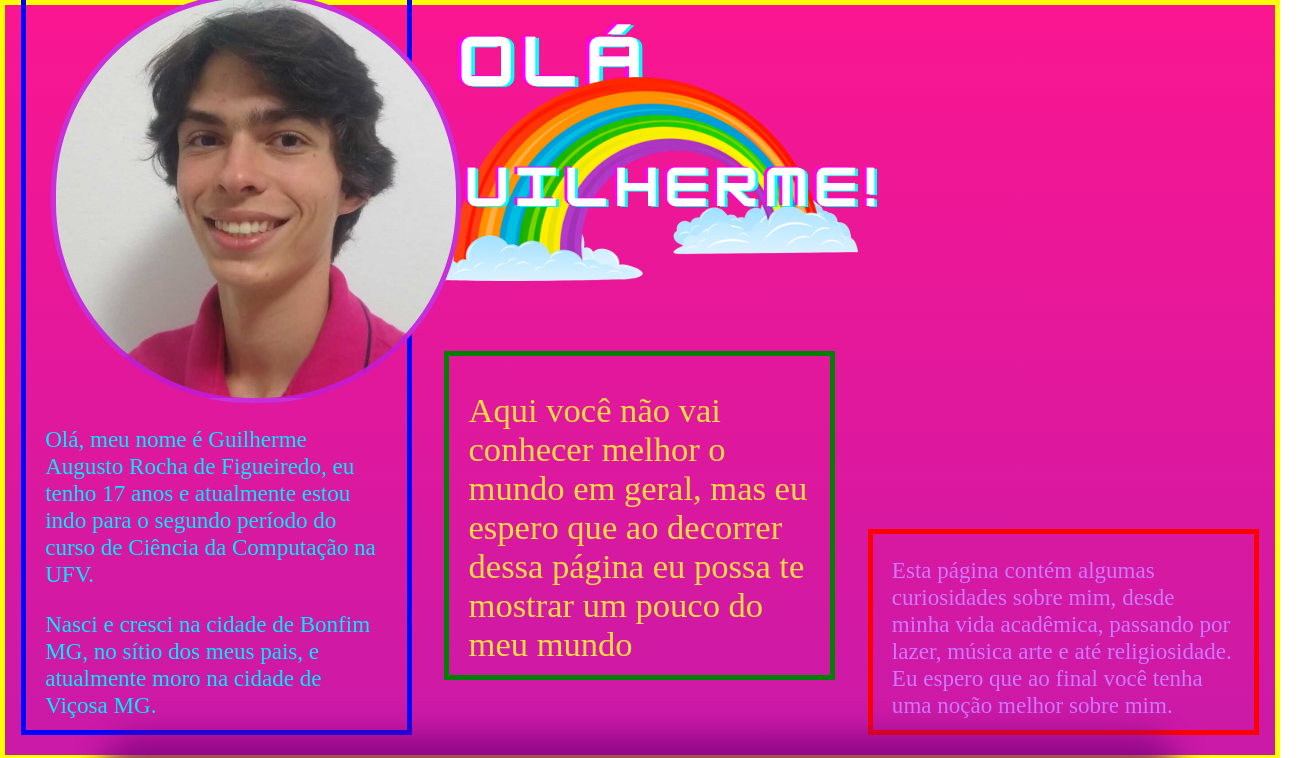
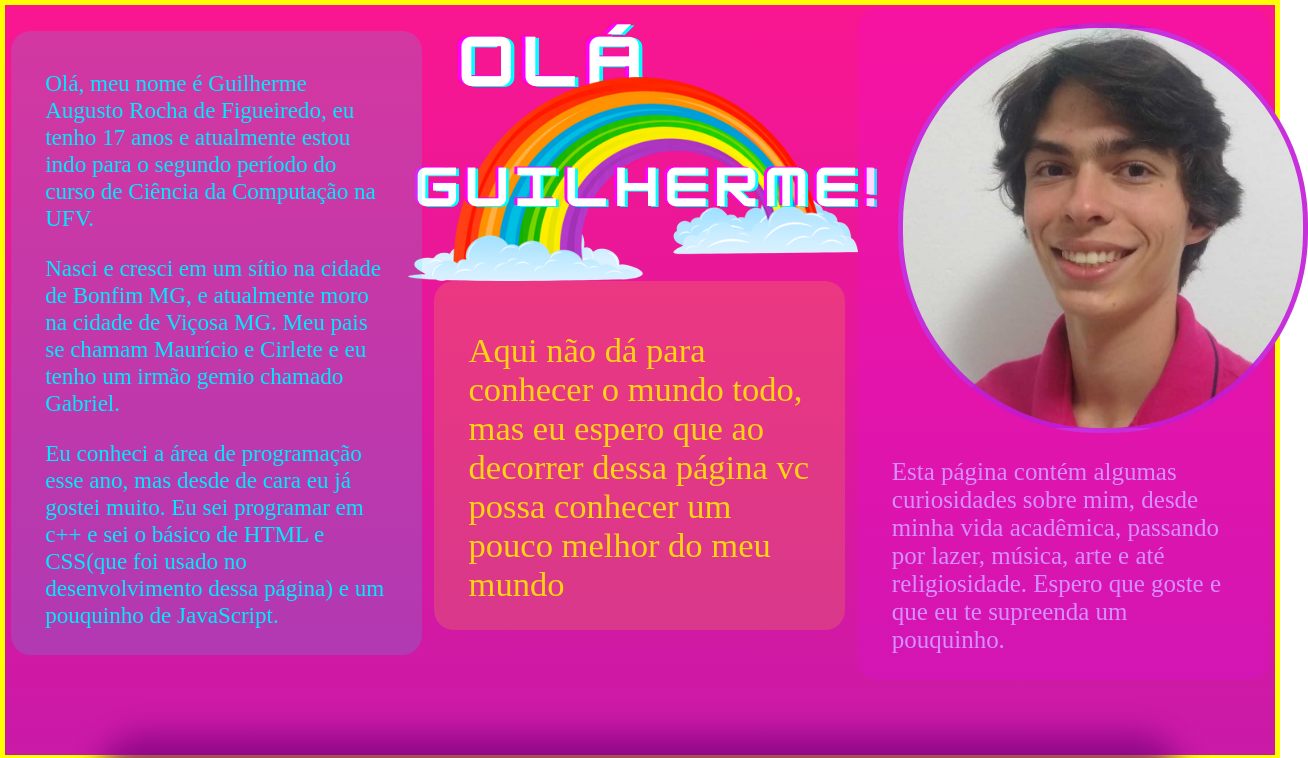
Before and after one commit to GuiFigueired0/Web-SobreMim-GuilhermeFigueiredo, a plain HTML site: page index.html in a window 1280 px wide. Shown: the top 758 px of the page, 1308 px wide, since content can reach past the window. Drawn offline with Linux system fonts and the light colour scheme.

Commit message:
layout conteudo principal, falta retoques

```diff
--- a/css/style.css
+++ b/css/style.css
@@ -2,6 +2,7 @@ body, html {
     margin: 0;
     padding: 0;
     height: 100%;
+    max-height: 1500px;
     min-width: 700px;
 }
 
@@ -22,7 +23,7 @@ span {
     background-repeat: no-repeat;
     background-position: top center;
 
-    flex-wrap: nowrap;
+    flex-wrap: wrap;
     justify-content: space-around;
     align-items: flex-end;
 }
@@ -362,16 +363,51 @@ span.titulo {
 
 /*** PAGINA PRINCIPAL ***/
 
-/* Coluna Direita */
+/* Coluna Esquerda */
 #coluna-esquerda {
     width: 30%;
-    border: 5px solid blue;
-    margin-bottom: 20px;
+    min-width: 300px;
+    /*border: 5px solid blue;*/
+    margin-bottom: 100px;
     font-size: 1.2em;
+    background: rgba(0, 238, 255, 0.15);
+    border-radius: 20px;
+    padding: 15px;
 }
 
 #coluna-esquerda p {
     color: #00eaff;
+}
+
+/* Coluna Meio */
+#coluna-meio {
+    width: 30%;
+    min-width: 250px;
+    margin-bottom: 125px;
+    /*border: 5px solid green;*/
+    font-size: 1.8em;
+    background: rgba(255, 234, 0, 0.15);
+    border-radius: 20px;
+    padding: 15px;
+}
+
+#coluna-meio p {
+   color: #ffd412;
+}
+
+/*Coluna Direita */
+#coluna-direita {
+    width: 30%;
+    min-width: 300px;
+    margin-bottom: 75px;
+    font-size: 1.3em;
+    background: rgba(230, 0, 255, 0.15);
+    border-radius: 20px;
+    padding: 15px;
+}
+
+#coluna-direita p {
+    color: #d68eff;
 }
 
 #perfil {
@@ -385,31 +421,3 @@ span.titulo {
     margin-right: 25px;
     margin-left: 25px;
 }
-
-#coluna-direita {
-    width: 30%;
-}
-
-/* Coluna Meio */
-#coluna-meio {
-    width: 30%;
-    margin-bottom: 75px;
-    border: 5px solid green;
-    font-size: 1.8em;
-}
-
-#coluna-meio p {
-   color: #ffdc41;
-}
-
-/*Coluna Direita */
-#coluna-direita {
-    width: 30%;
-    margin-bottom: 20px;
-    border: 5px solid red;
-    font-size: 1.2em;
-}
-
-#coluna-direita p {
-    color: #cd77ff;
-}
--- a/index.html
+++ b/index.html
@@ -14,27 +14,38 @@
 
         <div class="conteudo-principal"><!--Inicio do conteudo principal-->
 
+
+
             <div id="coluna-esquerda">
+                <p>
+                    Olá, meu nome é Guilherme Augusto Rocha de Figueiredo, eu tenho 17 anos e atualmente estou
+                    indo para o segundo período do curso de Ciência da Computação na UFV.
+                </p>
 
-                <div id="perfil"></div>
+                <p>
+                    Nasci e cresci em um sítio na cidade de Bonfim MG, e atualmente moro na cidade de Viçosa MG.
+                    Meu pais se chamam Maurício e Cirlete e eu tenho um irmão gemio chamado Gabriel.
+                </p>
 
-                <p>Olá, meu nome é Guilherme Augusto Rocha de Figueiredo, eu tenho 17 anos e atualmente estou
-                    indo para o segundo período do curso de Ciência da Computação na UFV.</p>
-
-                <p>Nasci e cresci na cidade de Bonfim MG, no sítio dos meus pais, e atualmente moro na cidade de Viçosa MG.</p>
+                <p>
+                    Eu conheci a área de programação esse ano, mas desde de cara eu já gostei muito. Eu sei programar em c++
+                    e sei o básico de HTML e CSS(que foi usado no desenvolvimento dessa página) e um pouquinho de JavaScript.
+                </p>
 
             </div>
 
             <div id="coluna-meio">
 
-                <p>Aqui você não vai conhecer melhor o mundo em geral, mas eu espero que ao decorrer dessa página eu possa te mostrar um pouco do meu mundo</p>
+                <p>Aqui não dá para conhecer o mundo todo, mas eu espero que ao decorrer dessa página vc possa conhecer um pouco melhor do meu mundo</p>
 
             </div>
 
             <div id="coluna-direita">
 
-                <p>Esta página contém algumas curiosidades sobre mim, desde minha vida acadêmica, passando por lazer, música arte e até
-                    religiosidade. Eu espero que ao final você tenha uma noção melhor sobre mim.
+                <div id="perfil"></div>
+
+                <p>Esta página contém algumas curiosidades sobre mim, desde minha vida acadêmica, passando por lazer, música, arte e até
+                    religiosidade. Espero que goste e que eu te supreenda um pouquinho.
                 </p>
 
             </div>
@@ -72,7 +83,7 @@
                 </p>
 
                 <p> Atualmente eu estou cursando Ciência da Computação na UFV e sou apaixonado por qualquer coisa que envolve programação. No
-                    primeiro período eu fui a aluno da sala com maior nota, tendo tirado um CR(coeficiente de rendimento) de 95.2 pontos em 100,
+                    primeiro período eu fui o aluno da sala com maior nota, tendo tirado um CR(coeficiente de rendimento) de 95.2 pontos em 100,
                     e tenho como objetivo manter o meu CR bem alto por todo o curso.
                 </p>
 
@@ -101,8 +112,8 @@
                 <p>
                     O meu passatempo favorito é ler, eu amo ler e estou com um livro ou kindle, meus gêneros favoritos são fantasia
                     e ficção-científica e eu leio cerca de uns 50-60 livros por ano. Eu participo de um discord de leituras da booktuber
-                    Tamirez(canal Resenhando Sonhos) onde eu fiz boas amizades. A gente faz leitura conjunta e comenta dos livros que estamos
-                    lendo e coisas aleatórias da vida.<br> Eu gosto muito de ler porque acho que na corria e confusão do dia a dia, nada consegue
+                    Tamirez(canal Resenhando Sonhos) onde fiz boas amizades. A gente faz leitura conjunta e comenta dos livros que estamos
+                    lendo e coisas aleatórias da vida.<br> Eu gosto muito de ler porque acho que na correria e confusão do dia a dia, nada consegue
                     me transportar para outra realidade e me deixar tão imerso a ponto de esquecer a realidade ao meu redor como um bom livro.
                 </p>
 
@@ -142,7 +153,7 @@
 
                 <p>
                     Eu sou apaixonado por tudo que envolve música, desde cantar a tocar violão e dançar. A música é o meu lugar
-                    de conforto, quando eu estou feliz eu gosto de cantar pra expressar minha felicidade e quando eu estou
+                    de conforto, quando eu estou feliz eu gosto de cantar pra expressar minha felicidade e quando estou
                     triste eu canto para me animar. Se você me encontrar andando sozinho pela rua eu provavelmente vou estar
                     cantarolando alguma música no fundo da minha cabeça.
                 </p>
@@ -156,9 +167,9 @@
                 </p>
 
                 <p>
-                    Por fim, eu acho que a música consegue me trazer uma felicidade e leveza muito grande por isso que todo dia em algum
-                    momento eu vou estar escutando musica, se for em um dia muito corrido, pelo menos tem que ter um lo-fi para acompanhar
-                    as minhas atividades.
+                    Por fim, eu acho que a música consegue me trazer uma felicidade e leveza muito grande, por isso que todo dia em algum
+                    momento eu vou estar escutando musica. Mesmo se for em um dia muito corrido, pelo menos um lo-fi
+                    eu tenho que escutar para acompanhar as minhas atividades.
                 </p>
 
             </div>
@@ -241,16 +252,17 @@
                     Eu também fui o primeiro coroinha da minha cidade dos tempos atuais. Por muito tempo não havia ninguém,
                     ai quando abriu um curso de preparação eu fui o primeiro e único a participar pelas primeiras três semanas,
                     até que depois apareceu mais 3 meninas e a gente serviu junto por uns 2 a 3 anos e viramos bons amigos. Depois disso,
-                    abriu mais um curso de preparação em que muita gente entrou e na missa de formação desses coroinhas, eu e minhas
-                    amigas passamos a ser acólitos e eramos escalados para auxiliar as pessoas que estavam começando. Eu servia de acólito
-                    até o começo desse ano e só parei porque me mudei para viçoso, aí na hora que eu vim eu deixei minha vestimenta para
+                    abriu mais um curso de preparação em que muita gente entrou, e na missa de formação desses novos coroinhas eu e minhas
+                    amigas passamos a ser acólitos, e eramos escalados para auxiliar as pessoas que estavam começando. Eu servia de acólito
+                    até o começo desse ano e só parei porque me mudei para viçoso, aí na hora da minha mudança eu deixei minha vestimenta para os
                     novos acólitos da comunidade.
                 </p>
 
                 <p>
                     Além disso, eu também ajudei na criação de um coral dos jovens na igreja. Ele começou porque não
                     havia ninguém para tocar no grupo de oração mas acabou crescendo e passou a tocar também
-                    no grupo de jovens e na missa.
+                    no grupo de jovens e na missa. A gente se divertia muito nos encontros e ensaios e foi muito bom
+                    enquanto durou.
                 </p>
 
             </div>
```
